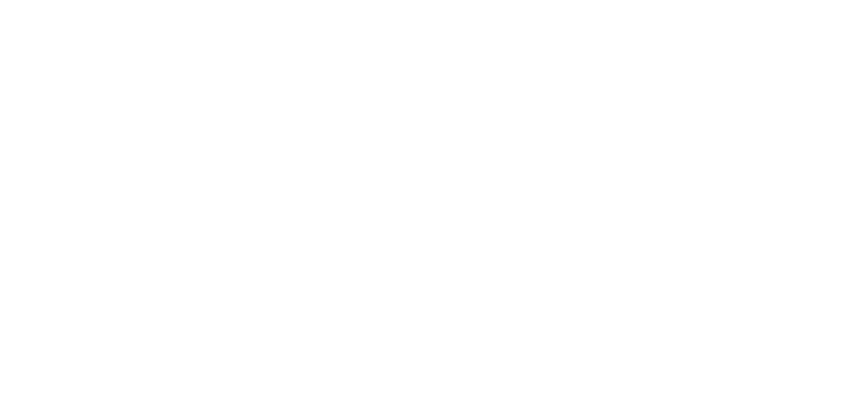
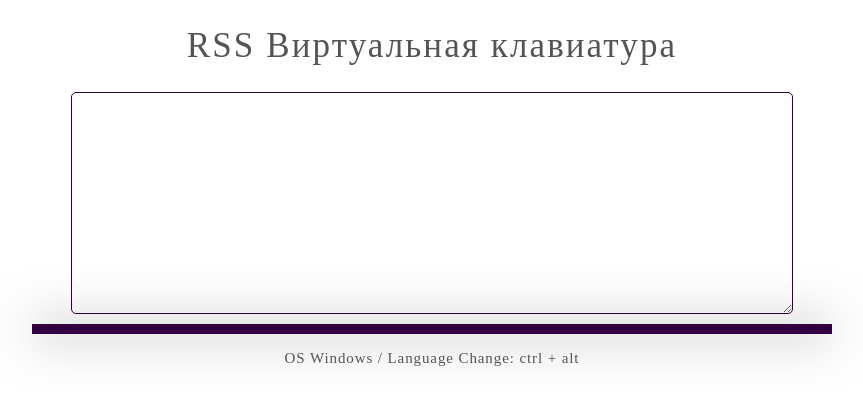
Before and after one commit to Awerock/Virtual-Keyboard, a plain HTML site: page index.html in a window 1280 px wide. Shown: the whole page, without its empty margins (208-1071 px from the left). Drawn offline with Linux system fonts and the light colour scheme.

Commit message:
feat: add mascsive key

```diff
--- a/app.js
+++ b/app.js
@@ -1,12 +1,16 @@
 const keyboard = {
 
     elements: {
+        container: null,
+        title: null,
+        textArea: null,
         main: null,
         keysContainer: null,
-        keys: []
+        keys: [],
+        descr: null
     },
     eventHandlers: {
-        onimput: null,
+        oninput: null,
         onclose: null
     },
 
@@ -16,11 +20,80 @@ const keyboard = {
     },
 
     init() {
+        this.elements.container = document.createElement("div");
+        this.elements.title = document.createElement("h1");
+        this.elements.textArea = document.createElement("textarea");
+        this.elements.main = document.createElement("div");
+        this.elements.keysContainer = document.createElement("div");
+        this.elements.descr = document.createElement("p");
 
+        this.elements.container.classList.add("container");
+        this.elements.title.classList.add("title");
+        this.elements.textArea.classList.add("text-in");
+        this.elements.main.classList.add("keyboard");
+        this.elements.keysContainer.classList.add("keyboard__keys");
+        this.elements.descr.classList.add("descr");
+
+        this.elements.container.appendChild(this.elements.title);
+        this.elements.container.appendChild(this.elements.textArea);
+        this.elements.container.appendChild(this.elements.main);
+        this.elements.main.appendChild(this.elements.keysContainer);
+        this.elements.container.appendChild(this.elements.descr);
+
+        this.elements.title.textContent = "RSS Виртуальная клавиатура";
+        document.body.appendChild(this.elements.container);
+        this.elements.descr.textContent = "OS Windows / Language Change:  ctrl + alt";
     },
 
     _crreateKeys() {
+        const fragment = document.createDocumentFragment();
+        const keyLayout = [
+        "`", "1", "2", "3", "4", "5", "6", "7", "8", "9", "0", "-", "=", "backspace",
 
+        "tab", "q", "w", "e", "r", "t", "y", "u", "i", "o", "p",  "[", "]", "∖", "del",
+
+        "caps", "a", "s", "d", "f", "g", "h", "j", "k", "l", ";", "'", "enter",
+
+        "shift", "z", "x", "c", "v", "b", "n", "m", ",", ".", "∕", "▲", "shiftR",
+
+        "ctrl", "win", "alt", "space", "alt", "◄", "▼", "►", "ctrl"
+        ];
+
+        const createIconHTML = (icon_name) => {
+            return `<i class="materila-icons">${icon_name}</i>`;
+        };
+
+        keyLayout.forEach(key => {
+            const keyElement = document.createElement("button");
+            const isertLineBreak = ["backspace", "del", "enter", "shiftR",].indexOf(key) !== -1;
+
+            keyElement.setAttribute("type", "button");
+            keyElement.classList.add("keyboard__key");
+
+            switch (key) {
+                case "backspace":
+                    keyElement.classList.add("keyboard__key-widht");
+                    keyElement.innerHTML = createIconHTML("backspace")
+
+                    keyElement.addEventListener("click", () => {
+                        this.properties.value = this.properties.value.substring(0, this.properties.value.length - 1);
+                        this._triggerEvent("oninput");
+                    });
+
+                    break;
+
+                case "caps":
+                    keyElement.classList.add("keyboard__key-widht");
+                    keyElement.innerHTML = createIconHTML("keyboard_capslock")
+
+                    keyElement.addEventListener("click", () => {
+                        this._toggleCapsLock();
+                        keyElement.classList.toggle("keyboard__key-active", this.properties.capsLock);
+                    });
+
+                    break;
+            }
+        });
     },
 
     _triggerEvent(HandlerName) {
@@ -31,3 +104,8 @@ const keyboard = {
         console.log("YES! CAPS LOCK");
     }
 };
+
+window.addEventListener("DOMContentLoaded", function() {
+    keyboard.init();
+    }
+)
--- a/style.css
+++ b/style.css
@@ -12,6 +12,42 @@
     box-shadow: 0 0 50px rgba(0, 0, 0, 0.5);
     user-select: none;
     transition: all 0.4s;
+}
+
+.title {
+    text-align: center;
+    font-style: normal;
+    font-weight: 400;
+    font-size: 35px;
+    line-height: 130%;
+    align-items: center;
+    letter-spacing: .06em;
+    color: #545454;
+}
+
+.text-in {
+    display: block;
+    width: 700px;
+    line-height: 1.15;
+    height: 200px;
+    margin: 10px auto 10px;
+    padding: 10px;
+    font-size: 18px;
+    color: #320041;
+    outline-color: #8700b1;
+    border: 1px solid #320041;
+    border-radius: 5px;
+}
+
+.descr {
+    text-align: center;
+    font-style: normal;
+    font-weight: 400;
+    font-size: 15px;
+    line-height: 130%;
+    align-items: center;
+    letter-spacing: .06em;
+    color: #545454;
 }
 
 .keyboard__key {
```
Also changed, not shown: index.html (line endings or trailing spaces).
